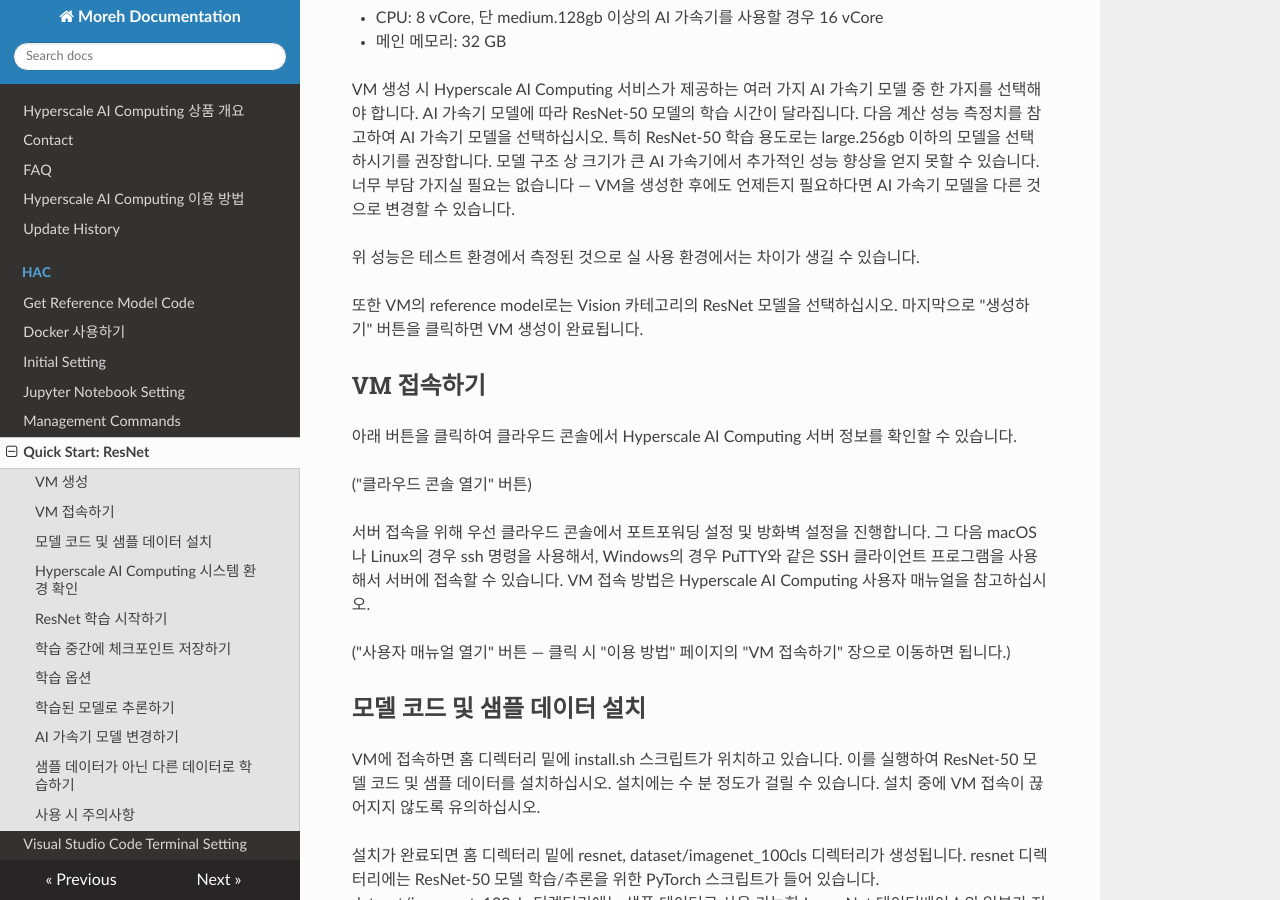
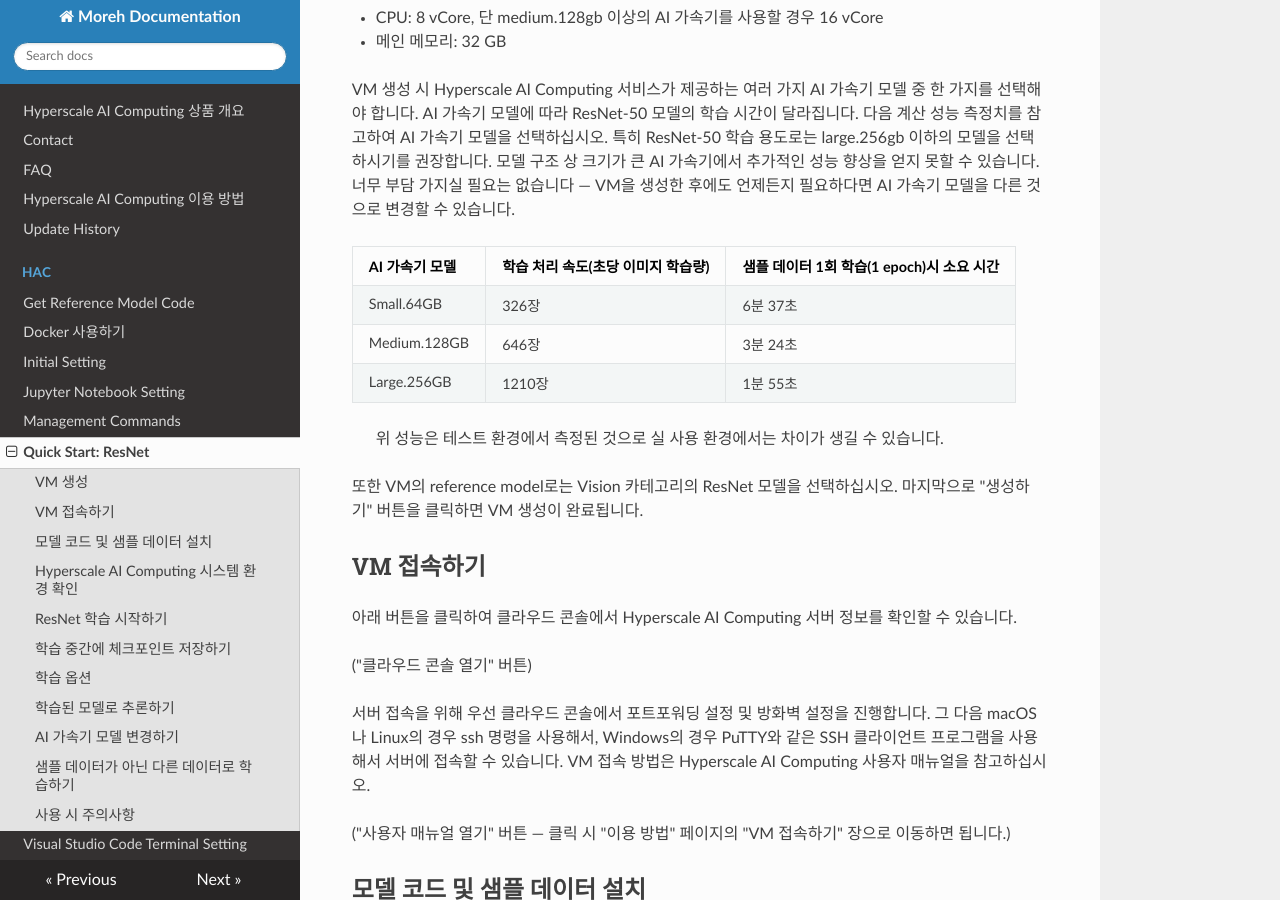
Before and after one commit to johyun1001/moreh-docs-public, an MkDocs documentation site: the page built from docs/HAC/Quick Start: ResNet.md, in a window 1280 px wide and 900 px high, scrolled down 621 px. Built offline with MkDocs 1.6.1, drawn with Linux system fonts in a browser that asks for light colours; nearby versions of some CDN libraries.

Commit message:
update quickstart

```diff
--- a/docs/HAC/Quick Start: ResNet.md
+++ b/docs/HAC/Quick Start: ResNet.md
@@ -20,7 +20,13 @@ ResNet 학습을 위해서는 최소 다음 사양으로 VM을 생성하기를
 
 VM 생성 시 Hyperscale AI Computing 서비스가 제공하는 여러 가지 AI 가속기 모델 중 한 가지를 선택해야 합니다. AI 가속기 모델에 따라 ResNet-50 모델의 학습 시간이 달라집니다. 다음 계산 성능 측정치를 참고하여 AI 가속기 모델을 선택하십시오. 특히 ResNet-50 학습 용도로는 large.256gb 이하의 모델을 선택하시기를 권장합니다. 모델 구조 상 크기가 큰 AI 가속기에서 추가적인 성능 향상을 얻지 못할 수 있습니다. 너무 부담 가지실 필요는 없습니다 — VM을 생성한 후에도 언제든지 필요하다면 AI 가속기 모델을 다른 것으로 변경할 수 있습니다.
 
-위 성능은 테스트 환경에서 측정된 것으로 실 사용 환경에서는 차이가 생길 수 있습니다.
+|AI 가속기 모델|학습 처리 속도(초당 이미지 학습량)|샘플 데이터 1회 학습(1 epoch)시 소요 시간|
+|------|---|---|
+|Small.64GB|326장|6분 37초|
+|Medium.128GB|646장|3분 24초|
+|Large.256GB|1210장|1분 55초|
+
+>위 성능은 테스트 환경에서 측정된 것으로 실 사용 환경에서는 차이가 생길 수 있습니다.
 
 또한 VM의 reference model로는 Vision 카테고리의 ResNet 모델을 선택하십시오. 마지막으로 "생성하기" 버튼을 클릭하면 VM 생성이 완료됩니다.
 
@@ -250,7 +256,6 @@ Selection (1-12, q, Q): q
 
 > ⚠️ AI 가속기에서 프로그램이 실행 중인 동안에는 가속기 모델을 변경할 수 없습니다.
 
-</aside>
 
 ## 샘플 데이터가 아닌 다른 데이터로 학습하기
 
```
Also changed, not shown: docs/index.md (+1 -1 lines).
